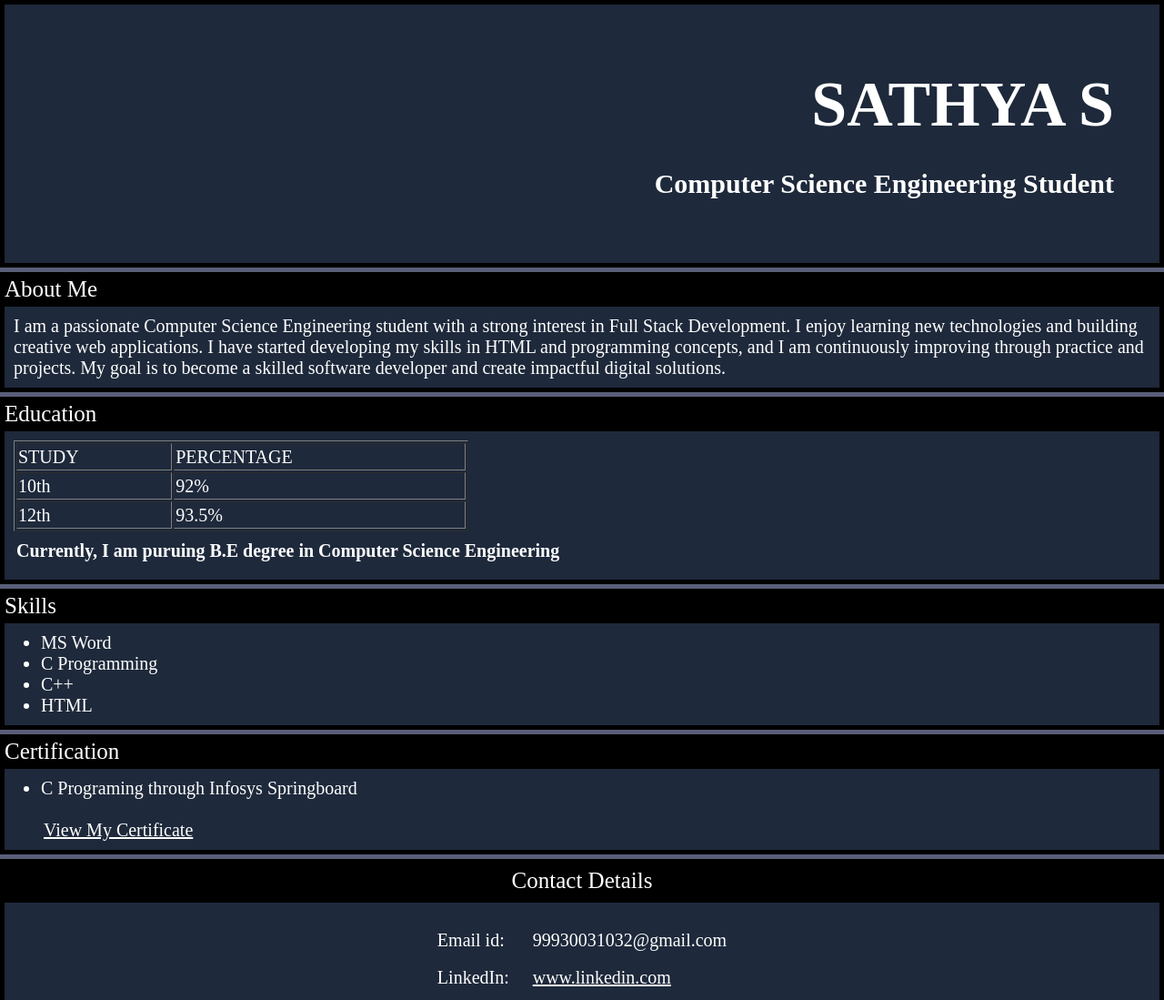
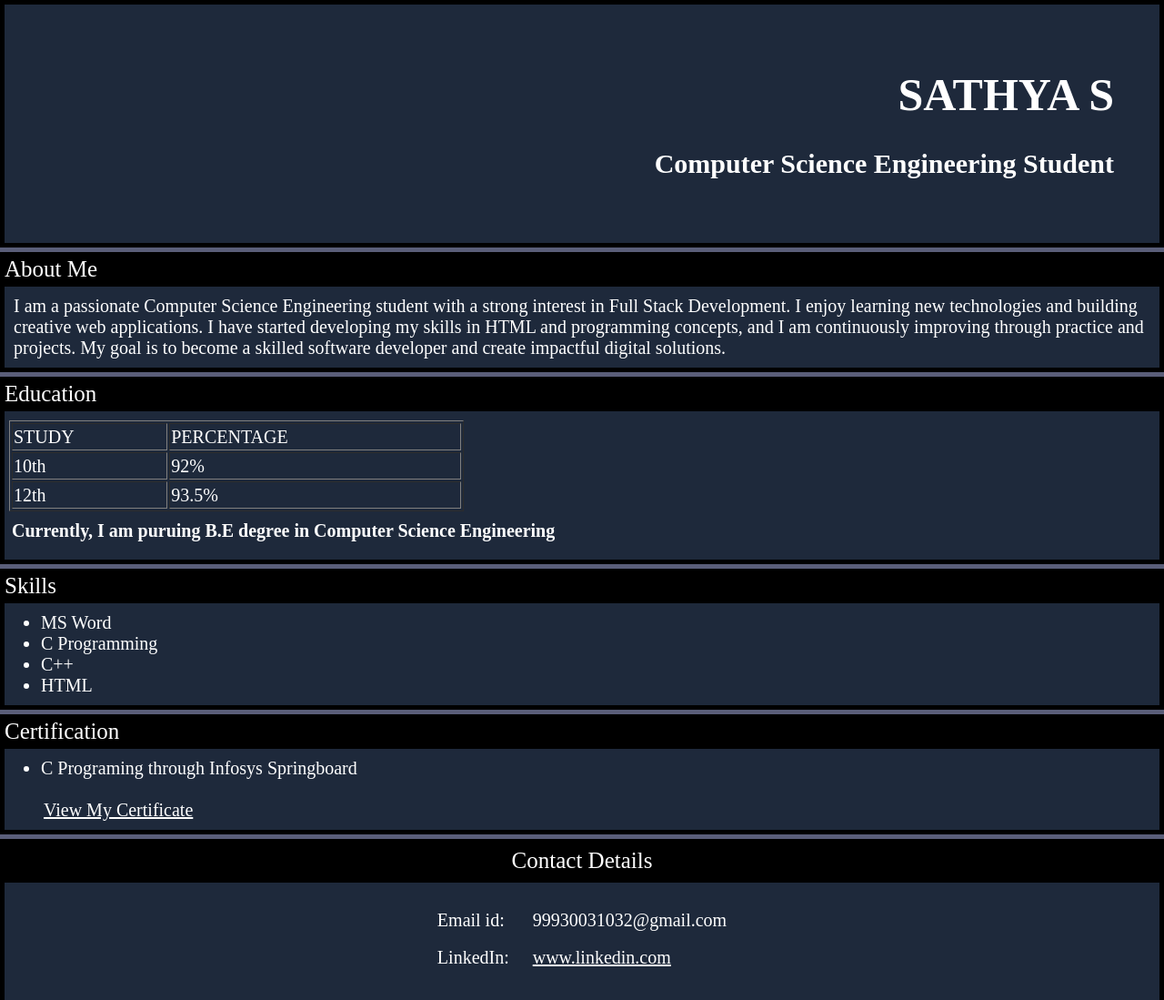
Before and after one commit to SATHYA2807/portfolio, a plain HTML site: page index.html in a window 1280 px wide. Shown: the top 1099 px of the page at 91% size. Drawn offline with Linux system fonts and the light colour scheme.

Commit message:
Refactor CSS styles for improved readability

```diff
--- a/project.css
+++ b/project.css
@@ -23,7 +23,7 @@ nav {
 }
 
 h1 {
-    font-size: 70px;
+    font-size: 50px;
     padding-top: 70px;
     padding-bottom: 30px;
     padding-right: 50px;
@@ -76,7 +76,7 @@ p {
     color: white;
     font-size: 20px;
     padding-top: 10px;
-    padding-left: 10px;
+    padding-left: 5px;
     padding-bottom: 10px;
     border-color: black;
     border-width: 5px;
```
